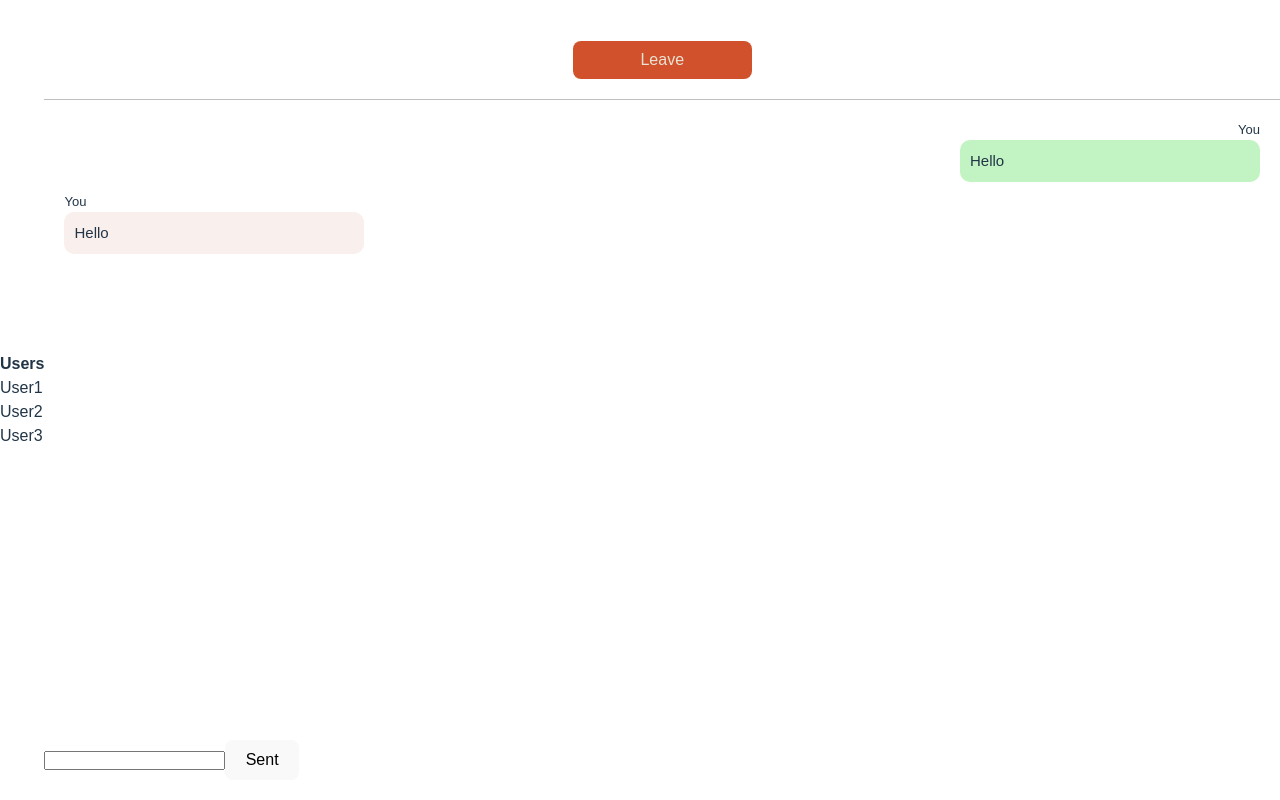
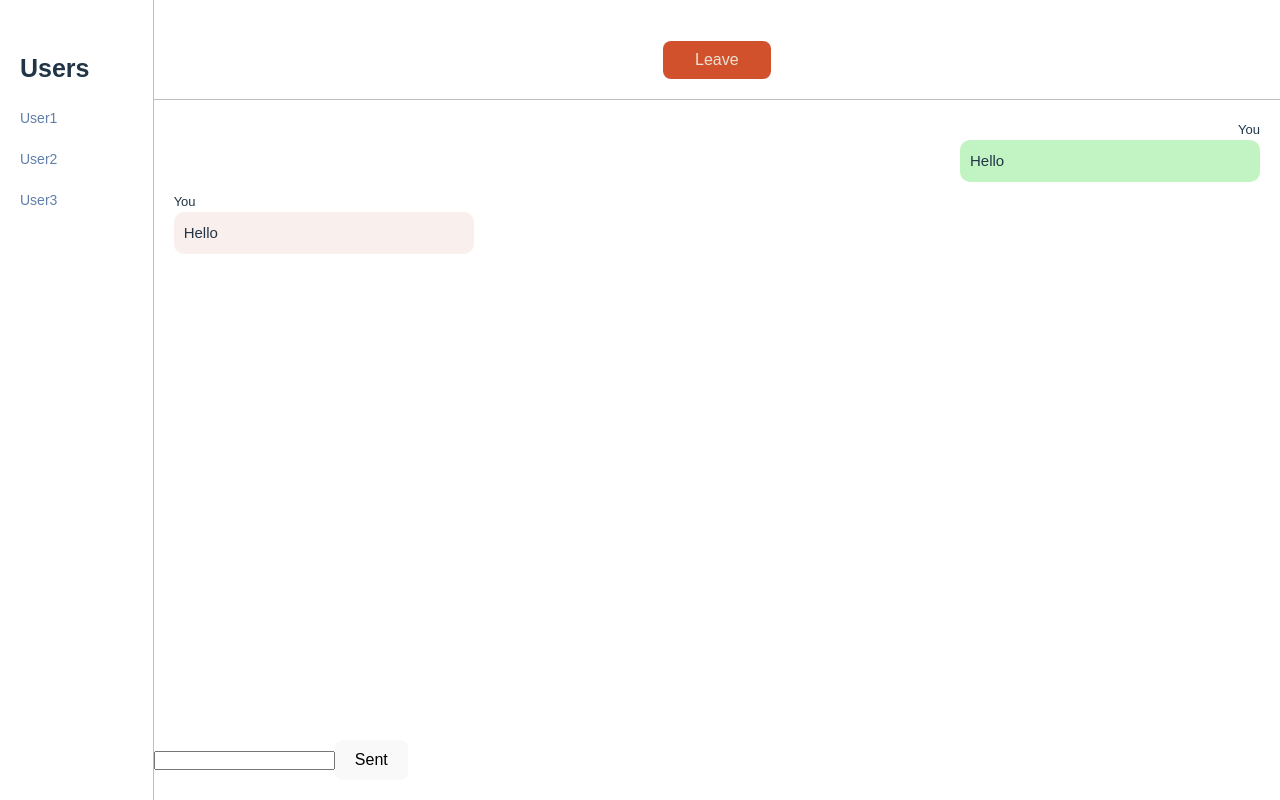
Before and after one commit to Saoa35/Simple_Chat, a React (Vite) app in the folder client/: page /chat in a window 1280 px wide. Built offline with nearby package versions, Linux system fonts and the light colour scheme; no server answers; the HTML template or start-up script is replaced by a standard one.

Commit message:
stilized sidebar component

```diff
--- a/client/src/components/chat/components/body/body.css
+++ b/client/src/components/chat/components/body/body.css
@@ -9,7 +9,7 @@
 
 .escape_btn {
   padding: 10px;
-  width: 15%;
+  min-width: 10%;
   border: none;
   outline: none;
   background-color: #d1512d;
--- /dev/null
+++ b/client/src/components/chat/components/sidebar/sidebar.css
@@ -0,0 +1,24 @@
+.sidebar {
+  height: 100%;
+  background-color: #ffffff;
+  flex: 0.2;
+  padding: 20px;
+  border-right: 1px solid #bfbdbd;
+}
+
+.sidebar_header {
+  margin: 30px 0 20px 0;
+  font-size: 1.5625em;
+}
+
+.users {
+  margin-bottom: 10px;
+  color: #607eaa;
+  font-size: 0.875em;
+  list-style: none;
+}
+
+.users > li {
+  margin-bottom: 20px;
+  cursor: pointer;
+}
--- a/client/src/components/chat/components/sidebar.jsx
+++ b/client/src/components/chat/components/sidebar/sidebar.jsx
@@ -1,7 +1,9 @@
+import "./sidebar.css";
+
 export const Sidebar = () => {
   return (
     <div className="sidebar">
-      <h4 className="header">Users</h4>
+      <h4 className="sidebar_header">Users</h4>
 
       <ul className="users">
         <li>User1</li>
--- a/client/src/components/chat/index.jsx
+++ b/client/src/components/chat/index.jsx
@@ -1,6 +1,6 @@
 import { Body } from "./components/body/body";
 import { MessageField } from "./components/messageField";
-import { Sidebar } from "./components/sidebar";
+import { Sidebar } from "./components/sidebar/sidebar";
 import "./styles.css";
 
 function ChatPage() {
```
